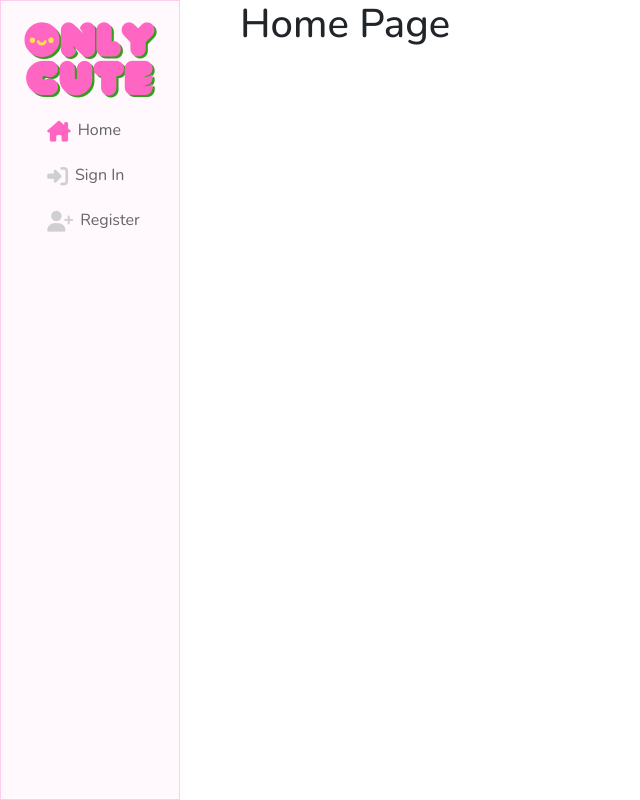
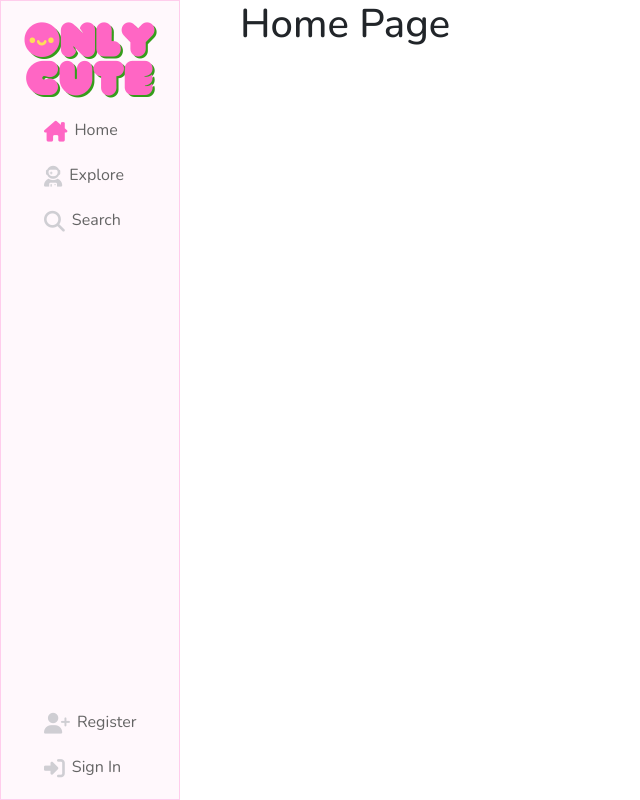
Before and after one commit to AlmaBroman/only-cute, a React (Create React App) app: page / in a window 1280 px wide. Shown: the whole page, without its empty margins (0-640 px from the left). Built offline with nearby package versions, Linux system fonts and the light colour scheme.

Commit message:
Style the content of the nav, push the registration links to the bottom

```diff
--- a/src/App.js
+++ b/src/App.js
@@ -10,6 +10,8 @@ function App() {
       <Container className={styles.Main}>
         <Switch>
           <Route exact path="/" render={() => <h1>Home Page</h1>} />
+          <Route exact path="/explore" render={() => <h1>Explore</h1>} />
+          <Route exact path="/search" render={() => <h1>Search</h1>} />
           <Route exact path="/signin" render={() => <h1>Sign in</h1>} />
           <Route exact path="/register" render={() => <h1>Register</h1>} />
           <Route render={() => <h1>Page not found! :o</h1>} />
--- a/src/components/NavBar.js
+++ b/src/components/NavBar.js
@@ -15,7 +15,8 @@ const NavBar = () => {
         </NavLink>
         <Navbar.Toggle aria-controls="basic-navbar-nav" />
         <Navbar.Collapse id="basic-navbar-nav">
-          <Nav className="ml-auto text-left flex-column">
+          <div className={styles.NavLinksContainer}>
+          <Nav className="text-left flex-column">
             <NavLink
               exact
               className={styles.NavLink}
@@ -27,18 +28,35 @@ const NavBar = () => {
             <NavLink
               className={styles.NavLink}
               activeClassName={styles.Active}
-              to="/signin"
+              to="/explore"
             >
-              <i className="fas fa-right-to-bracket"></i>Sign In
+              <i className="fas fa-user-astronaut"></i>Explore
             </NavLink>
             <NavLink
+              className={styles.NavLink}
+              activeClassName={styles.Active}
+              to="/search"
+            >
+              <i className="fas fa-magnifying-glass"></i>Search
+            </NavLink>
+          </Nav>
+          <Nav className="mt-5 text-left flex-column">
+          <NavLink
               className={styles.NavLink}
               activeClassName={styles.Active}
               to="/register"
             >
               <i className="fas fa-user-plus"></i>Register
             </NavLink>
+            <NavLink
+              className={styles.NavLink}
+              activeClassName={styles.Active}
+              to="/signin"
+            >
+              <i className="fas fa-right-to-bracket"></i>Sign In
+            </NavLink>
           </Nav>
+          </div>
         </Navbar.Collapse>
       </Container>
     </Navbar>
--- a/src/styles/NavBar.module.css
+++ b/src/styles/NavBar.module.css
@@ -27,6 +27,7 @@
     }
 
     .NavContainer{
+        height: 100%;
         display: flex;
         flex-direction: column;
     }
@@ -40,4 +41,11 @@
         height: auto;
     }
 
+    .NavLinksContainer {
+        height: 100%;
+        display: flex;
+        flex-wrap: wrap;
+        align-content: space-between;
+      }
+
 }
```
